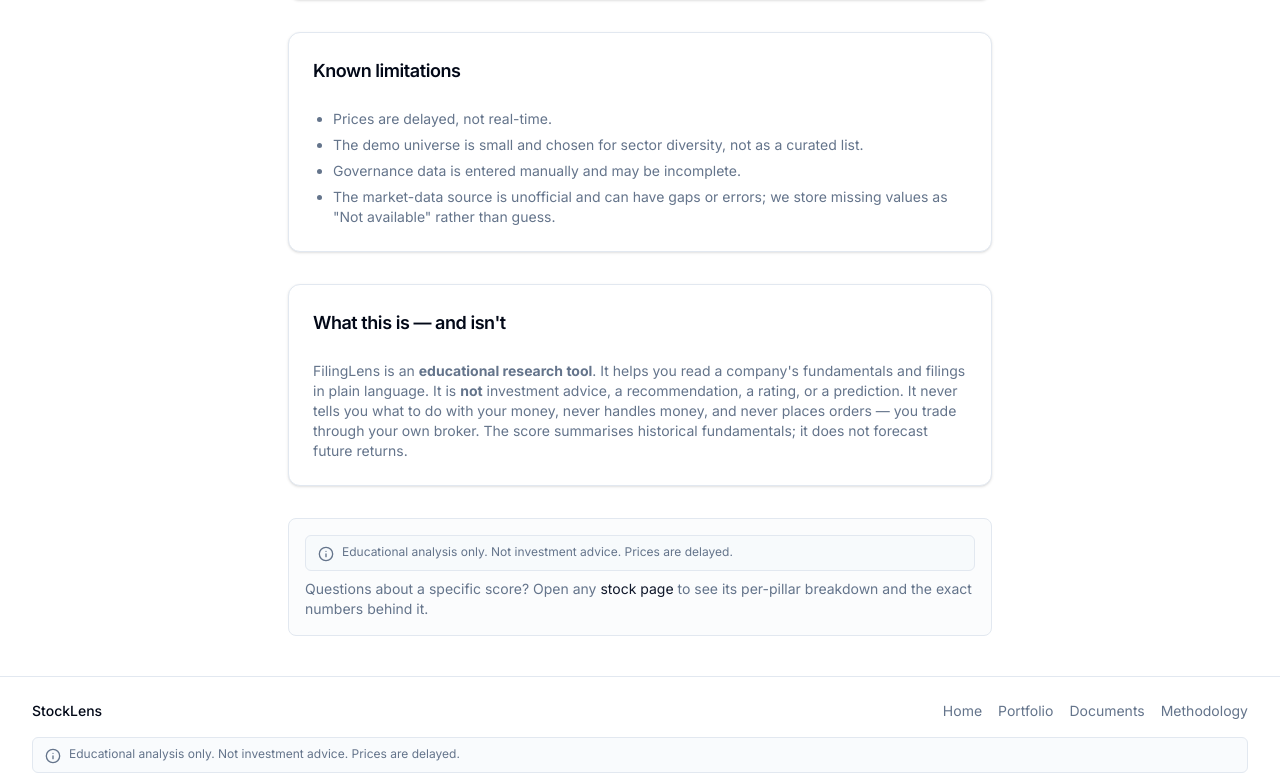
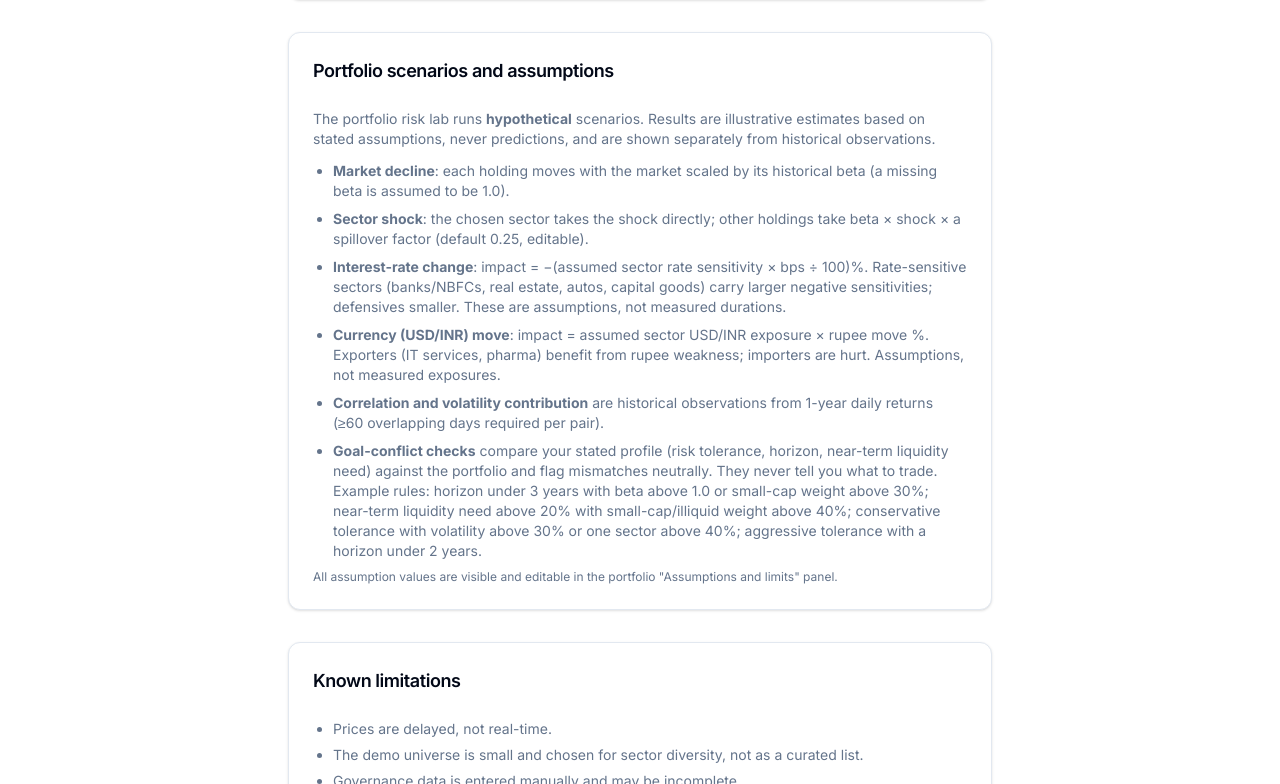
Before and after one commit to DilawarSinghh/Srujana-Hackathon-StocksLens-, a Next.js app: page /methodology in a window 1280 px wide. Shown: the part 2616-3400 px from the top of the page. Built offline with nearby package versions, Linux system fonts and the light colour scheme; no server answers.

Commit message:
docs: README + methodology for scenarios, assumptions, risk profile, migration 0009 (Task 5)

```diff
--- a/src/app/methodology/page.tsx
+++ b/src/app/methodology/page.tsx
@@ -209,6 +209,56 @@ export default function MethodologyPage() {
         </p>
       </Section>
 
+      <Section title="Portfolio scenarios and assumptions">
+        <p className="mb-3 text-sm text-muted-foreground">
+          The portfolio risk lab runs <strong>hypothetical</strong> scenarios.
+          Results are illustrative estimates based on stated assumptions, never
+          predictions, and are shown separately from historical observations.
+        </p>
+        <ul className="list-disc space-y-2 pl-5 text-sm text-muted-foreground">
+          <li>
+            <strong>Market decline</strong>: each holding moves with the market
+            scaled by its historical beta (a missing beta is assumed to be 1.0).
+          </li>
+          <li>
+            <strong>Sector shock</strong>: the chosen sector takes the shock
+            directly; other holdings take beta × shock × a spillover factor
+            (default 0.25, editable).
+          </li>
+          <li>
+            <strong>Interest-rate change</strong>: impact = −(assumed sector rate
+            sensitivity × bps ÷ 100)%. Rate-sensitive sectors (banks/NBFCs, real
+            estate, autos, capital goods) carry larger negative sensitivities;
+            defensives smaller. These are assumptions, not measured durations.
+          </li>
+          <li>
+            <strong>Currency (USD/INR) move</strong>: impact = assumed sector
+            USD/INR exposure × rupee move %. Exporters (IT services, pharma)
+            benefit from rupee weakness; importers are hurt. Assumptions, not
+            measured exposures.
+          </li>
+          <li>
+            <strong>Correlation and volatility contribution</strong> are
+            historical observations from 1-year daily returns (≥60 overlapping
+            days required per pair).
+          </li>
+          <li>
+            <strong>Goal-conflict checks</strong> compare your stated profile
+            (risk tolerance, horizon, near-term liquidity need) against the
+            portfolio and flag mismatches neutrally. They never tell you what to
+            trade. Example rules: horizon under 3 years with beta above 1.0 or
+            small-cap weight above 30%; near-term liquidity need above 20% with
+            small-cap/illiquid weight above 40%; conservative tolerance with
+            volatility above 30% or one sector above 40%; aggressive tolerance
+            with a horizon under 2 years.
+          </li>
+        </ul>
+        <p className="mt-2 text-xs text-muted-foreground">
+          All assumption values are visible and editable in the portfolio
+          &quot;Assumptions and limits&quot; panel.
+        </p>
+      </Section>
+
       <Section title="Known limitations">
         <ul className="list-disc space-y-1.5 pl-5 text-sm text-muted-foreground">
           <li>Prices are delayed, not real-time.</li>
```
Also changed, not shown: 1 other file (tests, documents, lock files or other folders).
